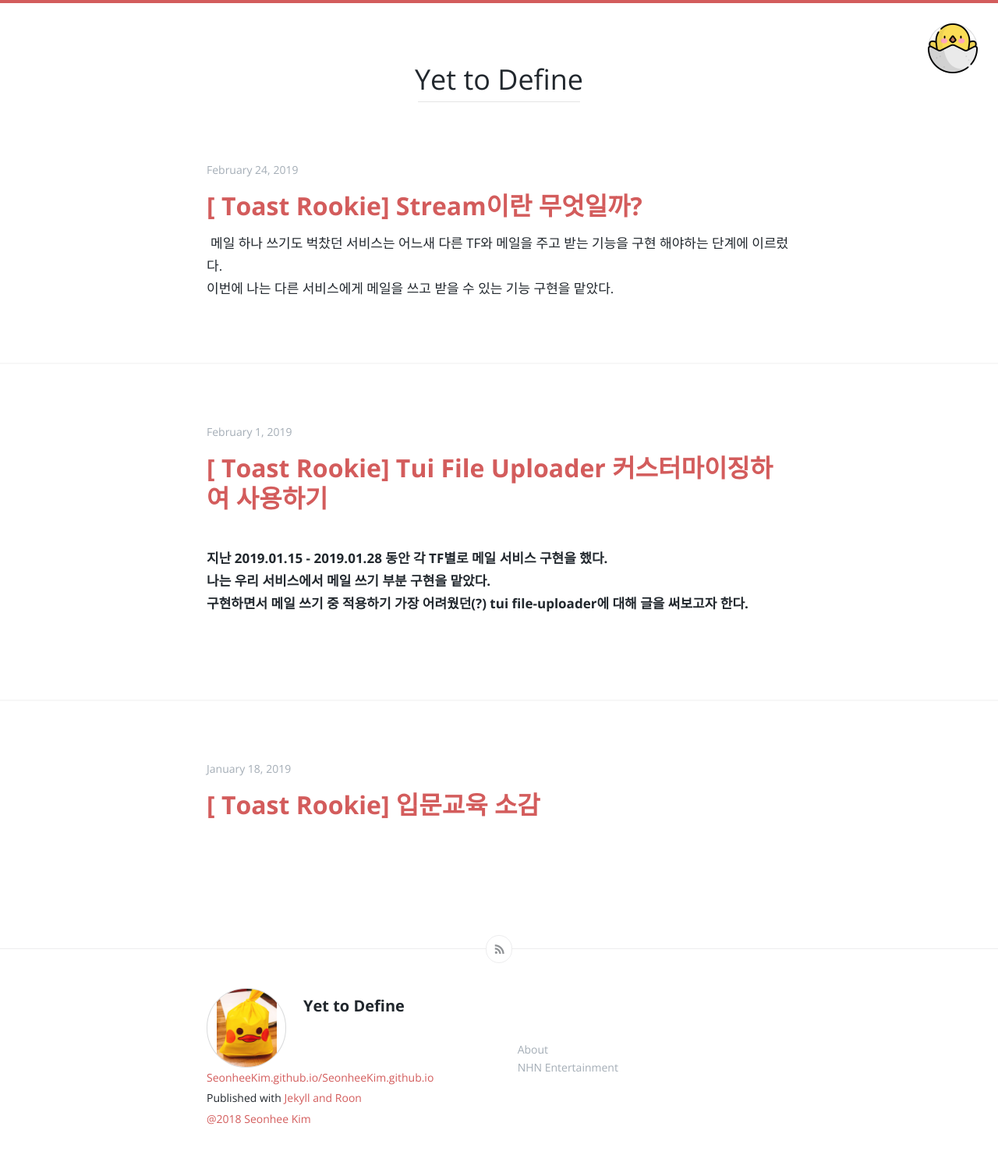
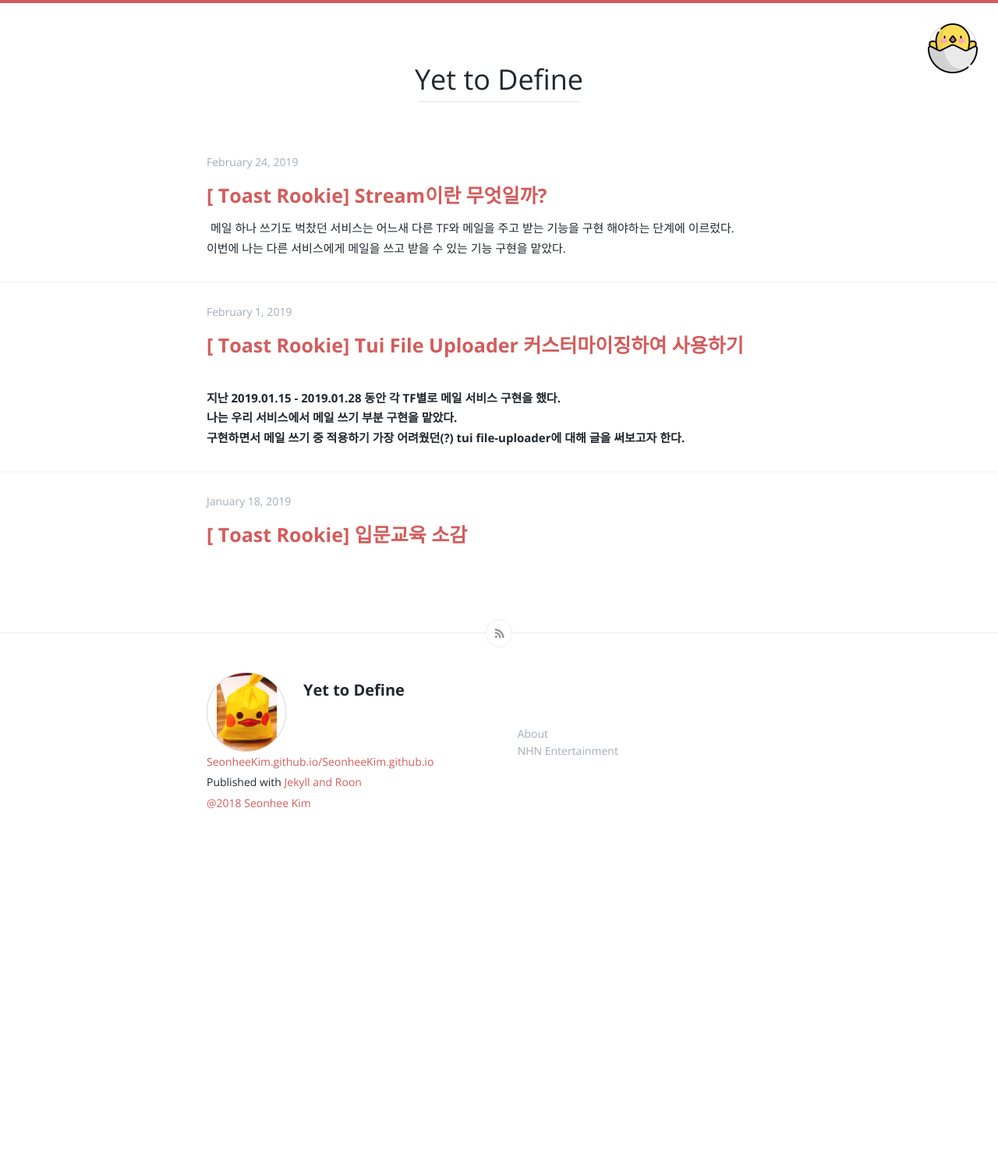
Before and after one commit to vormwald/joon, a Jekyll site: the page built from index.html, in a window 1280 px wide. Shown: the whole page at 78% size. Built offline with Jekyll 4.4.1, drawn with Linux system fonts in a browser that asks for light colours; the list of posts is cut into pages by our own code; after the commit the page ends 1093 px from its top, so only the background shows below that.

Commit message:
change css

```diff
--- a/_includes/footer.html
+++ b/_includes/footer.html
@@ -7,7 +7,7 @@
             </a>
 
             {% if site.logo %}
-            <a href="{{ site.baseurl }}" class="photo circle">
+            <a href="/" class="photo circle">
               <span style="background-image: url('{{ site.baseurl }}/assets/images/{{ site.logo }}');">
                 <img src="{{ site.baseurl }}/assets/images/{{ site.logo }}" alt="{{ site.title }}"/>
               </span>
--- a/css/screen.css
+++ b/css/screen.css
@@ -449,7 +449,7 @@
     color: #a4adb6
 }
 article .text {
-    font-size: 17px;
+    font-size: 15px;
     line-height: 1.7em;
     text-rendering: optimizeLegibility;
     max-width: 100%;
@@ -753,7 +753,7 @@
 }
 body.user>header {
     position: relative;
-    margin-bottom: 80px
+    margin-bottom: 70px
 }
 body.user>header .wrap {
     display: -moz-inline-stack;
@@ -777,8 +777,7 @@
     position: relative;
     text-align: center;
     max-width: inherit;
-    margin-top: 50px;
-    margin-bottom: 80px;
+    margin-top: 30px;
     border-bottom: 2px solid #f7f7f7
 }
 body.user article:last-of-type {
@@ -793,7 +792,7 @@
 }
 body.user article header h1 {
     margin: 0;
-    font-size: 32px
+    font-size: 25px
 }
 body.user article .image-holder {
     height: 300px;
@@ -883,7 +882,7 @@
     position: relative;
     text-align: left;
     margin: 0 auto;
-    padding-bottom: 80px;
+    padding-bottom: 30px;
     max-width: 750px
 }
 body.user article .text p {
```
